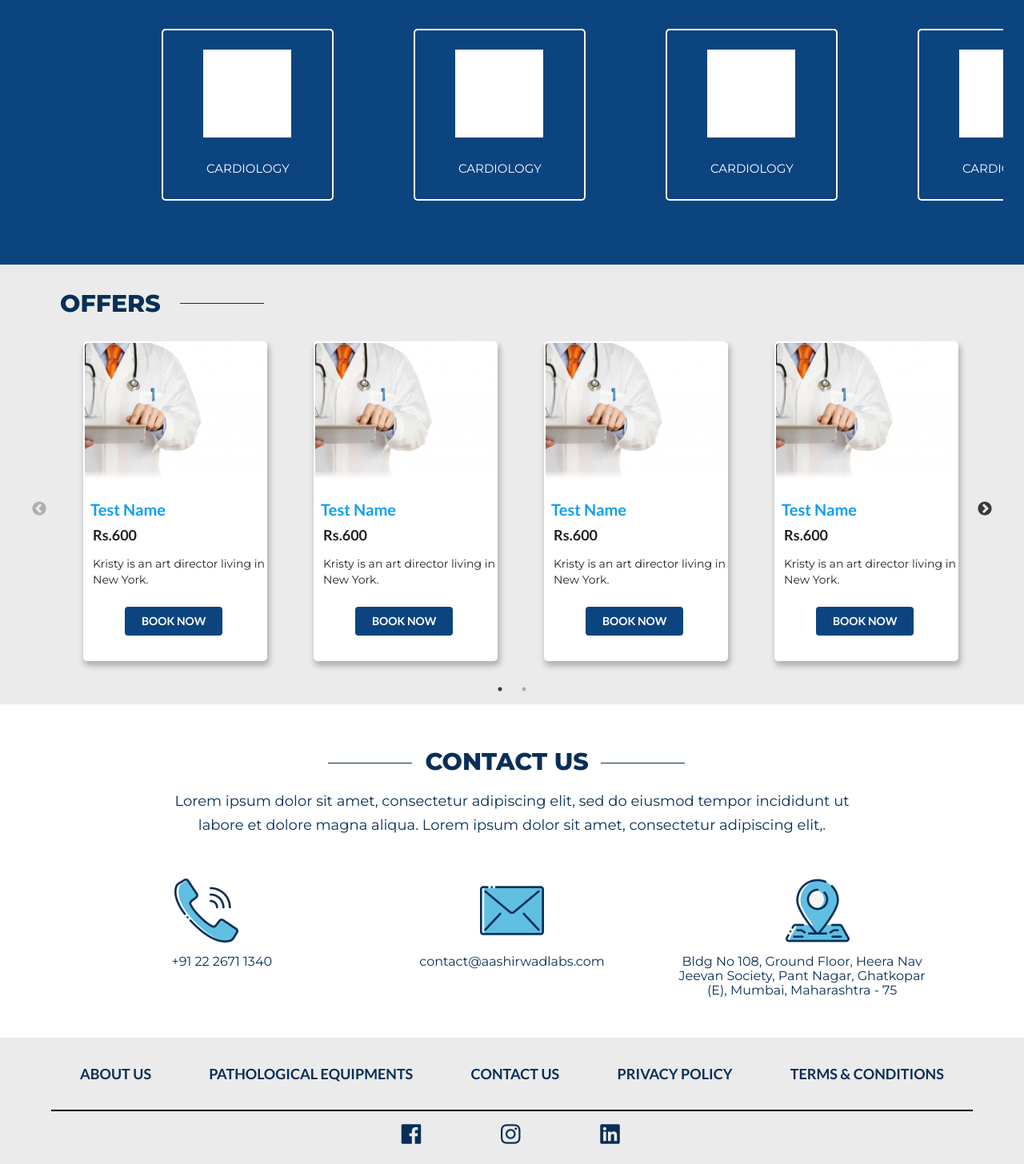
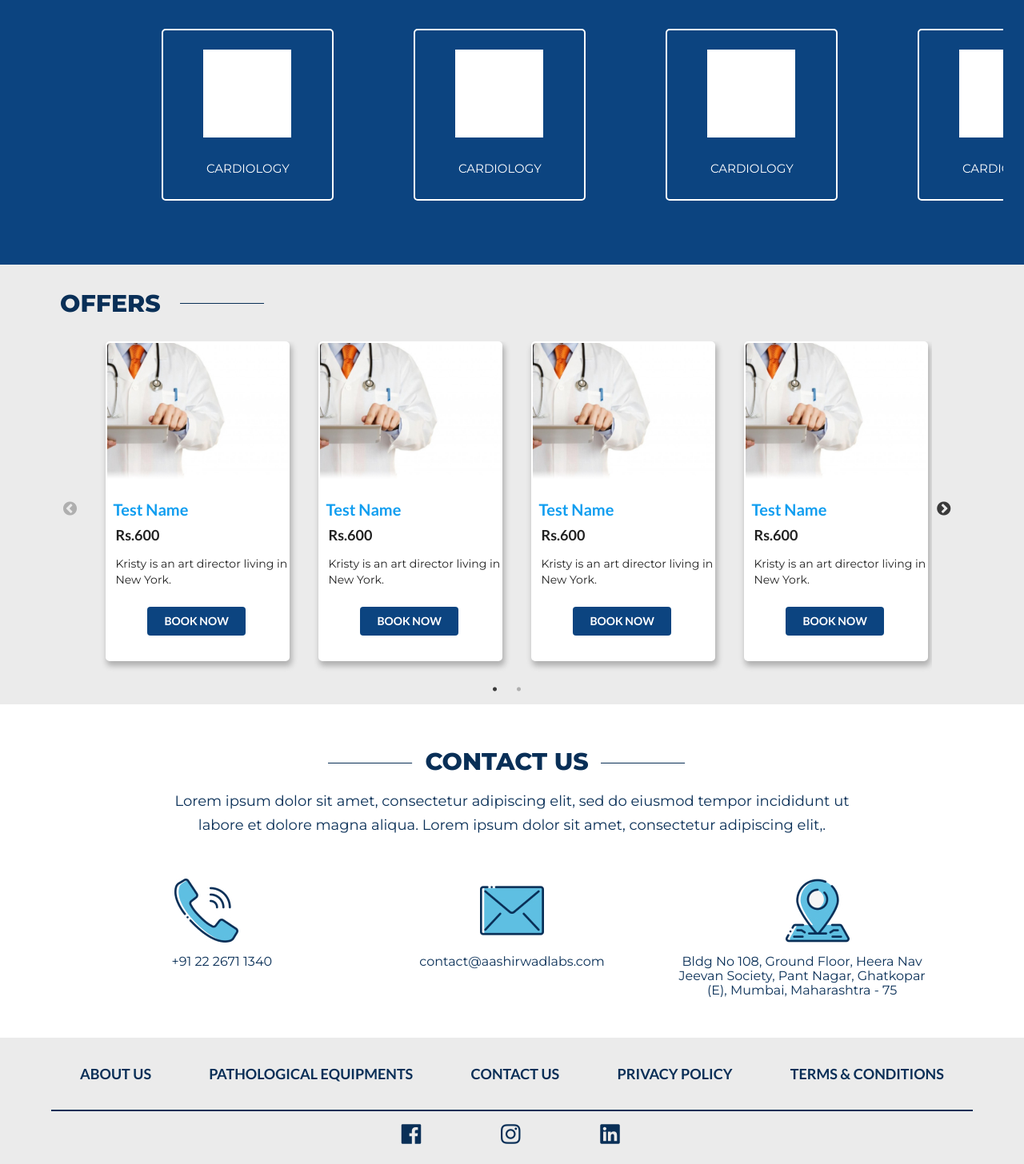
Before and after one commit to RohitGeddam-tech/Aashirvad, a React (Create React App) app: page / in a window 1280 px wide. Shown: the part 1330-2786 px from the top of the page at 80% size. Built offline with nearby package versions, Linux system fonts and the light colour scheme.

Commit message:
new commit

```diff
--- a/src/AboutUs/FullPage.js
+++ b/src/AboutUs/FullPage.js
@@ -8,7 +8,7 @@ const View =()=>{
         <div className='App'>
             <Header />
             <FullPage />
-            <section>
+            <section style={{height:'600px'}}>
                 middle section
             </section>
             <Footer />
--- a/src/Components/CSS/Footer.css
+++ b/src/Components/CSS/Footer.css
@@ -47,7 +47,7 @@
 }
 
 .midline{
-    border: 0.2px solid black;
+    border: 0.2px solid #092F57;
     width: 100%;
     height: 0.3px;
 }
--- a/src/Components/CSS/Header.css
+++ b/src/Components/CSS/Header.css
@@ -15,6 +15,7 @@ header{
 
   .ui.secondary.menu{
     margin-right: 40px;
+    margin-left: 40px;
     margin-top: 0px !important;
   }
 
@@ -53,8 +54,8 @@ header{
 
   .Mobbrand-name{
     padding: 15px 15px;
-    margin-left: 20%;
-    width: auto;
+    padding-left: 25%;
+    width: 80%;
   }
 
 .navbtn{
--- a/src/Components/CSS/Offers.css
+++ b/src/Components/CSS/Offers.css
@@ -33,7 +33,7 @@
 .deskoffersmobpic{
     display: inline-block;
     position: relative;
-    margin-left: 40px;
+    margin-left: 30px;
     box-sizing: border-box;
     border-radius: 5px;
     width: 230px;
@@ -43,8 +43,6 @@
     box-shadow: 2px 5px 7px 1px rgba(0, 0, 0, 0.25);
     margin-bottom: 20px;
 }
-
-
 
 button.slick-next:before{
     color: black;
@@ -85,9 +83,9 @@ button.slick-prev:before{
 }
 
 .boxslick{
-    width: 90%;
+    width: 83%;
     height: 80%;
-    margin-left: 5%;
+    margin-left: 8%;
     margin-top: 15px;
 }
 
--- a/src/Components/Header.js
+++ b/src/Components/Header.js
@@ -58,11 +58,11 @@ const Intro = () => {
 
 const Header = () => {
     const[isMobile, setMobile] = useState(
-        window.matchMedia('(max-width:750px)').matches
+        window.matchMedia('(max-width:780px)').matches
     );
     useEffect(()=>{
         window.addEventListener('resize', ()=>{
-            setMobile(window.matchMedia('(max-width:750px)').matches)
+            setMobile(window.matchMedia('(max-width:780px)').matches)
         })
     })
 
```
